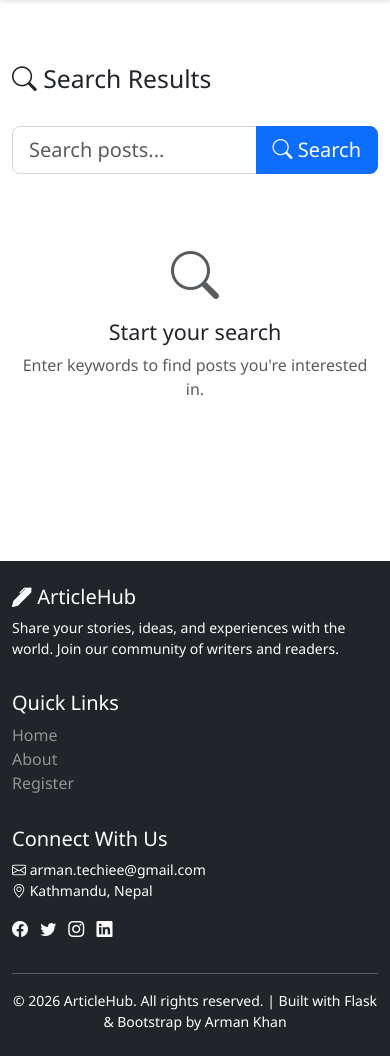
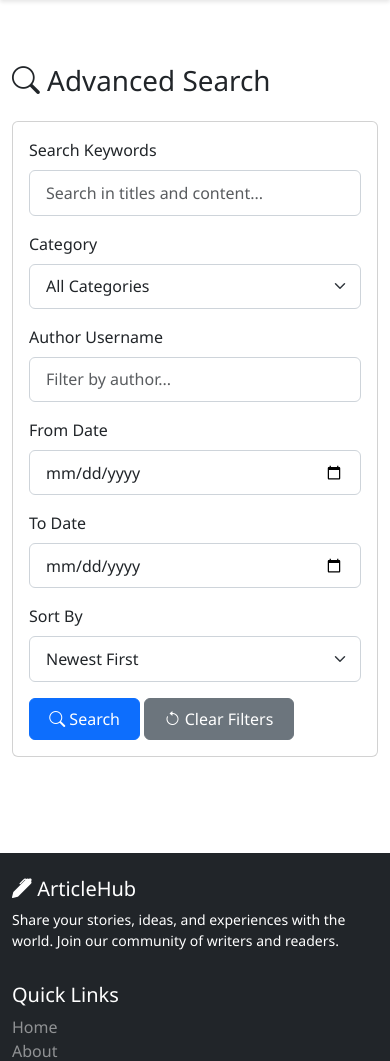
Before and after one commit to armancore/ArticleHub, a Flask app: page /search in a window 390 px wide. Shown: the part 72-1133 px from the top of the page. Run offline with Flask 3, Linux system fonts and the light colour scheme.

Commit message:
Added the Route for Advanced Search Functionalitiy and Improved Search.html

```diff
--- a/app.py
+++ b/app.py
@@ -382,20 +382,78 @@
 @app.route('/search')
 def search():
     """
-    Search for posts by title or content
+    Advanced search for posts with multiple filters
     """
-    # Get search query from URL
-    query = request.args.get('q', '')
+    # Get search parameters from URL
+    query = request.args.get('q', '').strip()
+    category = request.args.get('category', '')
+    author = request.args.get('author', '').strip()
+    date_from = request.args.get('date_from', '')
+    date_to = request.args.get('date_to', '')
+    sort_by = request.args.get('sort', 'newest')
 
+    # Start with base query
+    posts_query = Post.query
+
+    # Filter by keyword (title or content)
     if query:
-        # Search in title and content
-        posts = Post.query.filter(
+        posts_query = posts_query.filter(
             (Post.title.contains(query)) | (Post.content.contains(query))
-        ).order_by(Post.created_at.desc()).all()
-    else:
-        posts = []
+        )
 
-    return render_template('search.html', posts=posts, query=query)
+    # Filter by category
+    if category and category != 'All':
+        posts_query = posts_query.filter_by(category=category)
+
+    # Filter by author username
+    if author:
+        posts_query = posts_query.join(User).filter(User.username.contains(author))
+
+    # Filter by date range
+    if date_from:
+        try:
+            date_from_obj = datetime.strptime(date_from, '%Y-%m-%d')
+            posts_query = posts_query.filter(Post.created_at >= date_from_obj)
+        except ValueError:
+            pass
+
+    if date_to:
+        try:
+            date_to_obj = datetime.strptime(date_to, '%Y-%m-%d')
+            # Add one day to include the entire end date
+            from datetime import timedelta
+            date_to_obj = date_to_obj + timedelta(days=1)
+            posts_query = posts_query.filter(Post.created_at < date_to_obj)
+        except ValueError:
+            pass
+
+    # Apply sorting
+    if sort_by == 'oldest':
+        posts_query = posts_query.order_by(Post.created_at.asc())
+    elif sort_by == 'popular':
+        # Sort by number of comments (most popular)
+        from sqlalchemy import func
+        posts_query = posts_query.outerjoin(Comment)\
+                                 .group_by(Post.id)\
+                                 .order_by(func.count(Comment.id).desc())
+    else:  # newest (default)
+        posts_query = posts_query.order_by(Post.created_at.desc())
+
+    # Execute query
+    posts = posts_query.all()
+
+    # Count results
+    result_count = len(posts)
+
+    return render_template('search.html',
+                         posts=posts,
+                         query=query,
+                         selected_category=category,
+                         selected_author=author,
+                         date_from=date_from,
+                         date_to=date_to,
+                         sort_by=sort_by,
+                         result_count=result_count)
 
 
 # ============ ABOUT PAGE ROUTE ============
--- a/templates/search.html
+++ b/templates/search.html
@@ -1,64 +1,140 @@
 {% extends "base.html" %}
 
-{% block title %}Search Results - ArticleHub{% endblock %}
+{% block title %}Search Results{% endblock %}
 
 {% block content %}
-<section class="py-5">
-    <div class="container">
-        <!-- Search Header -->
-        <div class="row mb-4">
+<div class="container my-5">
+    <h1 class="mb-4">
+        <i class="bi bi-search"></i> Advanced Search
+    </h1>
+
+    <!-- Advanced Search Form -->
+    <div class="card mb-4">
+        <div class="card-body">
+            <form method="GET" action="{{ url_for('search') }}">
+                <div class="row g-3">
+                    <!-- Keyword Search -->
                     <div class="col-md-12">
-                <h2>
-                    <i class="bi bi-search"></i> Search Results
-                </h2>
-                {% if query %}
-                <p class="text-muted">Showing results for: <strong>"{{ query }}"</strong></p>
-                {% endif %}
-            </div>
+                        <label class="form-label">Search Keywords</label>
+                        <input type="text" class="form-control" name="q" placeholder="Search in titles and content..."
+                            value="{{ query }}">
                     </div>
 
-        <!-- Search Form -->
-        <div class="row mb-4">
-            <div class="col-md-8 mx-auto">
-                <form action="{{ url_for('search') }}" method="get">
-                    <div class="input-group input-group-lg">
-                        <input type="text" class="form-control" name="q" placeholder="Search posts..."
-                            value="{{ query }}" required>
-                        <button class="btn btn-primary" type="submit">
+                    <!-- Category Filter -->
+                    <div class="col-md-6">
+                        <label class="form-label">Category</label>
+                        <select class="form-select" name="category">
+                            <option value="">All Categories</option>
+                            <option value="Technology" {% if selected_category=='Technology' %}selected{% endif %}>
+                                Technology</option>
+                            <option value="Lifestyle" {% if selected_category=='Lifestyle' %}selected{% endif %}>
+                                Lifestyle</option>
+                            <option value="Travel" {% if selected_category=='Travel' %}selected{% endif %}>Travel
+                            </option>
+                            <option value="Food" {% if selected_category=='Food' %}selected{% endif %}>Food</option>
+                            <option value="Health" {% if selected_category=='Health' %}selected{% endif %}>Health
+                            </option>
+                            <option value="Business" {% if selected_category=='Business' %}selected{% endif %}>Business
+                            </option>
+                            <option value="Entertainment" {% if selected_category=='Entertainment' %}selected{% endif
+                                %}>Entertainment</option>
+                            <option value="Other" {% if selected_category=='Other' %}selected{% endif %}>Other</option>
+                        </select>
+                    </div>
+
+                    <!-- Author Filter -->
+                    <div class="col-md-6">
+                        <label class="form-label">Author Username</label>
+                        <input type="text" class="form-control" name="author" placeholder="Filter by author..."
+                            value="{{ selected_author }}">
+                    </div>
+
+                    <!-- Date Range -->
+                    <div class="col-md-6">
+                        <label class="form-label">From Date</label>
+                        <input type="date" class="form-control" name="date_from" value="{{ date_from }}">
+                    </div>
+
+                    <div class="col-md-6">
+                        <label class="form-label">To Date</label>
+                        <input type="date" class="form-control" name="date_to" value="{{ date_to }}">
+                    </div>
+
+                    <!-- Sort Options -->
+                    <div class="col-md-12">
+                        <label class="form-label">Sort By</label>
+                        <select class="form-select" name="sort">
+                            <option value="newest" {% if sort_by=='newest' %}selected{% endif %}>Newest First</option>
+                            <option value="oldest" {% if sort_by=='oldest' %}selected{% endif %}>Oldest First</option>
+                            <option value="popular" {% if sort_by=='popular' %}selected{% endif %}>Most Popular
+                                (Comments)</option>
+                        </select>
+                    </div>
+
+                    <!-- Search Button -->
+                    <div class="col-md-12">
+                        <button type="submit" class="btn btn-primary">
                             <i class="bi bi-search"></i> Search
                         </button>
+                        <a href="{{ url_for('search') }}" class="btn btn-secondary">
+                            <i class="bi bi-arrow-counterclockwise"></i> Clear Filters
+                        </a>
+                    </div>
                 </div>
             </form>
         </div>
     </div>
 
     <!-- Search Results -->
+    {% if query or selected_category or selected_author or date_from or date_to %}
+    <div class="mb-3">
+        <h5>
+            Found {{ result_count }} result{% if result_count != 1 %}s{% endif %}
+        </h5>
+
+        <!-- Active Filters Display -->
+        <div class="d-flex flex-wrap gap-2 mt-2">
             {% if query %}
-        {% if posts %}
-        <div class="row mb-3">
-            <div class="col-md-12">
-                <p class="text-muted">Found {{ posts|length }} result(s)</p>
+            <span class="badge bg-primary">Keyword: "{{ query }}"</span>
+            {% endif %}
+            {% if selected_category %}
+            <span class="badge bg-info">Category: {{ selected_category }}</span>
+            {% endif %}
+            {% if selected_author %}
+            <span class="badge bg-success">Author: {{ selected_author }}</span>
+            {% endif %}
+            {% if date_from %}
+            <span class="badge bg-warning text-dark">From: {{ date_from }}</span>
+            {% endif %}
+            {% if date_to %}
+            <span class="badge bg-warning text-dark">To: {{ date_to }}</span>
+            {% endif %}
         </div>
     </div>
 
+    <!-- Posts List -->
+    {% if posts %}
     <div class="row">
         {% for post in posts %}
         <div class="col-md-6 mb-4">
             <div class="card h-100">
                 <div class="card-body">
-                        <span class="badge bg-primary mb-2">{{ post.category }}</span>
+                    <div class="d-flex justify-content-between align-items-start mb-2">
+                        <span class="badge bg-primary">{{ post.category }}</span>
+                        <small class="text-muted">{{ post.created_at.strftime('%b %d, %Y') }}</small>
+                    </div>
+
                     <h5 class="card-title">
-                            <a href="{{ url_for('post_detail', post_id=post.id) }}"
-                                class="text-decoration-none text-dark">
+                        <a href="{{ url_for('post_detail', post_id=post.id) }}" class="text-decoration-none text-dark">
                             {{ post.title }}
                         </a>
                     </h5>
+
                     <p class="card-text text-muted">
                         {{ post.content[:150] }}{% if post.content|length > 150 %}...{% endif %}
                     </p>
-                    </div>
-                    <div class="card-footer bg-transparent">
-                        <div class="d-flex justify-content-between">
+
+                    <div class="d-flex justify-content-between align-items-center">
                         <small class="text-muted">
                             <i class="bi bi-person"></i>
                             <a href="{{ url_for('profile', user_id=post.author.id) }}" class="text-decoration-none">
@@ -66,29 +142,28 @@
                             </a>
                         </small>
                         <small class="text-muted">
-                                <i class="bi bi-calendar"></i>
-                                {{ post.created_at.strftime('%b %d, %Y') }}
+                            <i class="bi bi-chat-dots"></i> {{ post.comments|length }} comments
                         </small>
                     </div>
+                </div>
+                <div class="card-footer bg-transparent">
+                    <a href="{{ url_for('post_detail', post_id=post.id) }}" class="btn btn-sm btn-outline-primary">
+                        Read More <i class="bi bi-arrow-right"></i>
+                    </a>
                 </div>
             </div>
         </div>
         {% endfor %}
     </div>
     {% else %}
-        <div class="text-center py-5">
-            <i class="bi bi-search display-1 text-muted"></i>
-            <h4 class="mt-3">No results found</h4>
-            <p class="text-muted">Try different keywords or check your spelling.</p>
+    <div class="alert alert-info">
+        <i class="bi bi-info-circle"></i> No posts found matching your search criteria. Try adjusting your filters.
     </div>
     {% endif %}
     {% else %}
-        <div class="text-center py-5">
-            <i class="bi bi-search display-1 text-muted"></i>
-            <h4 class="mt-3">Start your search</h4>
-            <p class="text-muted">Enter keywords to find posts you're interested in.</p>
+    <div class="alert alert-secondary">
+        <i class="bi bi-search"></i> Enter search criteria above to find posts.
     </div>
     {% endif %}
 </div>
-</section>
 {% endblock %}
```
Lines whose indentation alone changed are shown as unchanged.
